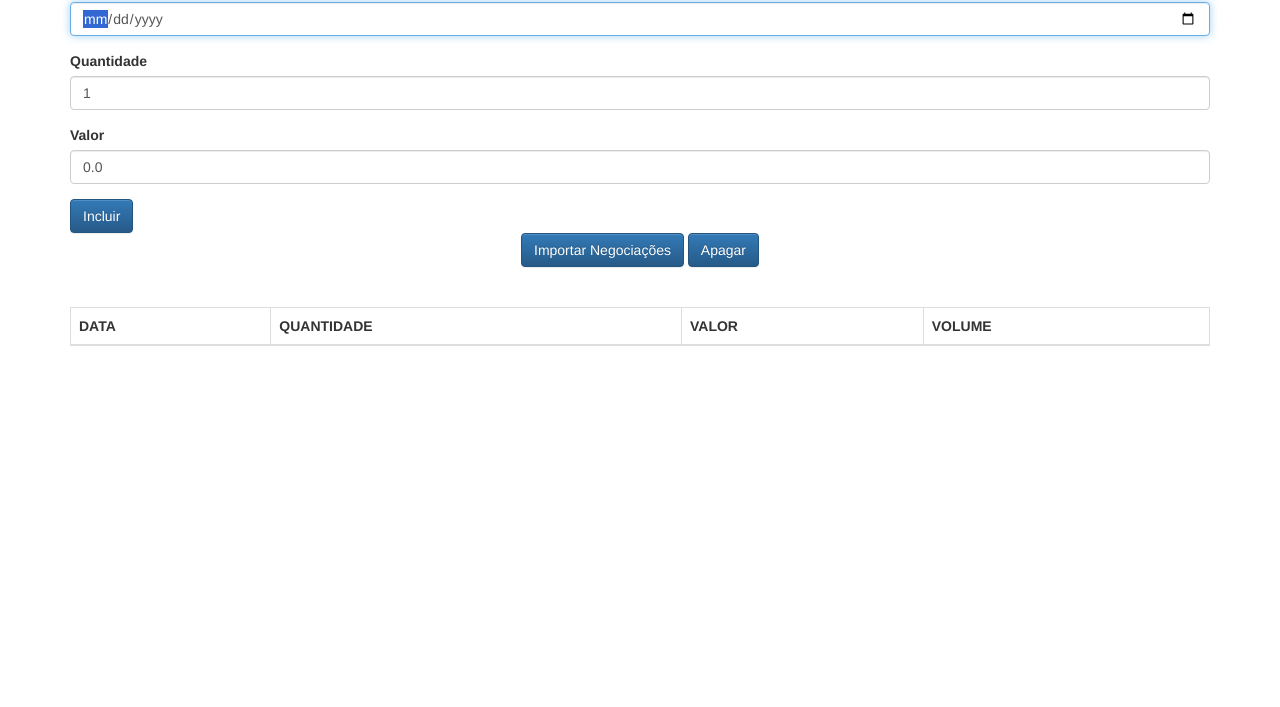
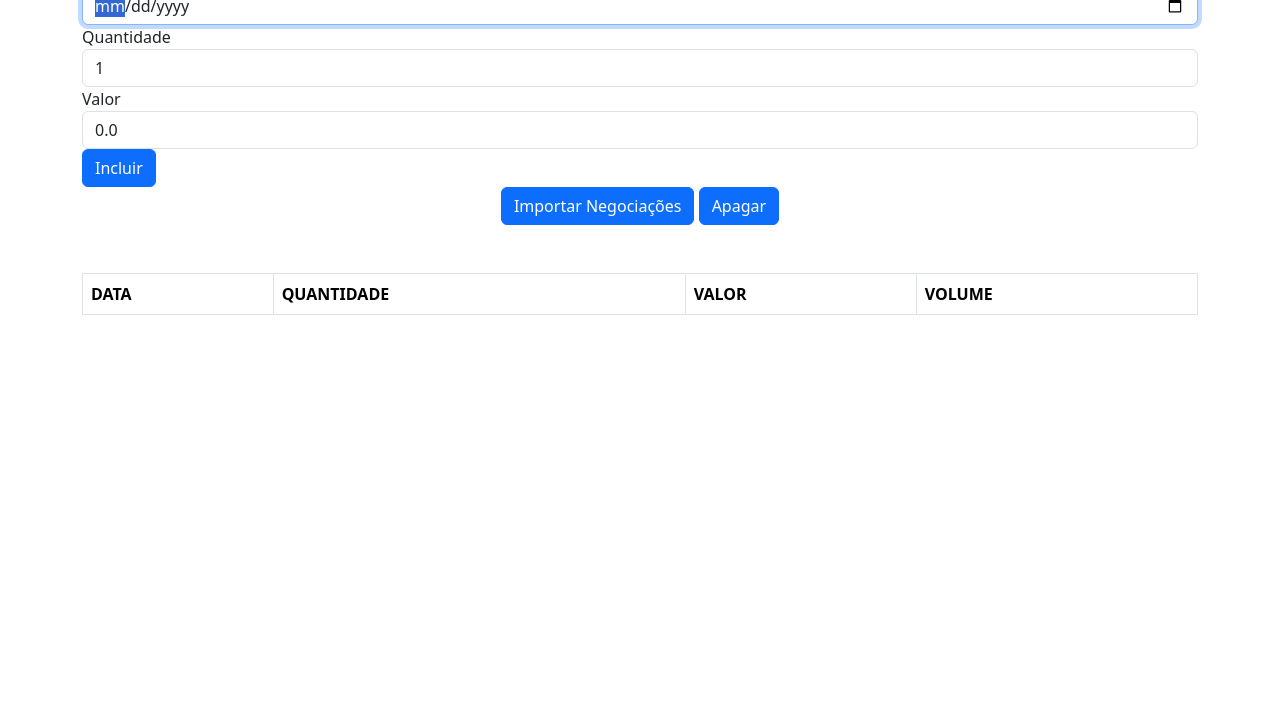
Before and after one commit to Frafaelrls/javascript-conhecendo-o-browser-e-padroes-de-projeto, a plain HTML site: page aluraframe/client/index.html in a window 1280 px wide. Shown: the part 93-800 px from the top of the page. Drawn offline with nearby package versions, Linux system fonts and the light colour scheme.

Commit message:
trocando referência para o bootstrap

```diff
--- a/aluraframe/client/index.html
+++ b/aluraframe/client/index.html
@@ -3,8 +3,8 @@
 <head>
     <meta charset="UTF-8">
     <title>Negociações</title>
-    <link rel="stylesheet" href="css/bootstrap.css">
-    <link rel="stylesheet" href="css/bootstrap-theme.css">
+    <link href="https://cdn.jsdelivr.net/npm/bootstrap@5.3.0-alpha1/dist/css/bootstrap.min.css" rel="stylesheet" integrity="sha384-GLhlTQ8iRABdZLl6O3oVMWSktQOp6b7In1Zl3/Jr59b6EGGoI1aFkw7cmDA6j6gD" crossorigin="anonymous">
+    <script src="https://cdn.jsdelivr.net/npm/bootstrap@5.3.0-alpha1/dist/js/bootstrap.bundle.min.js" integrity="sha384-w76AqPfDkMBDXo30jS1Sgez6pr3x5MlQ1ZAGC+nuZB+EYdgRZgiwxhTBTkF7CXvN" crossorigin="anonymous"></script>
 
 </head>
 <body class="container">
```
